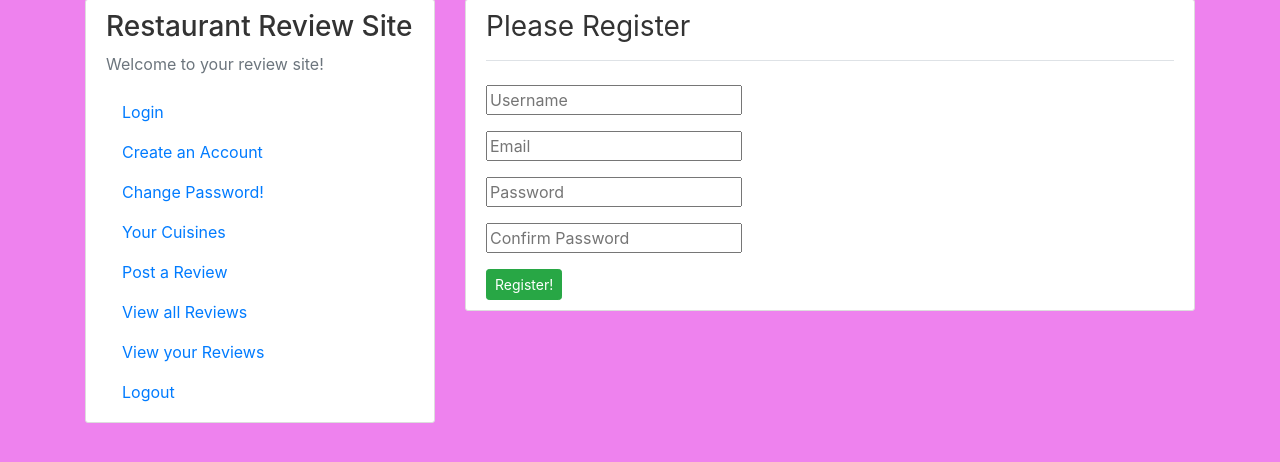
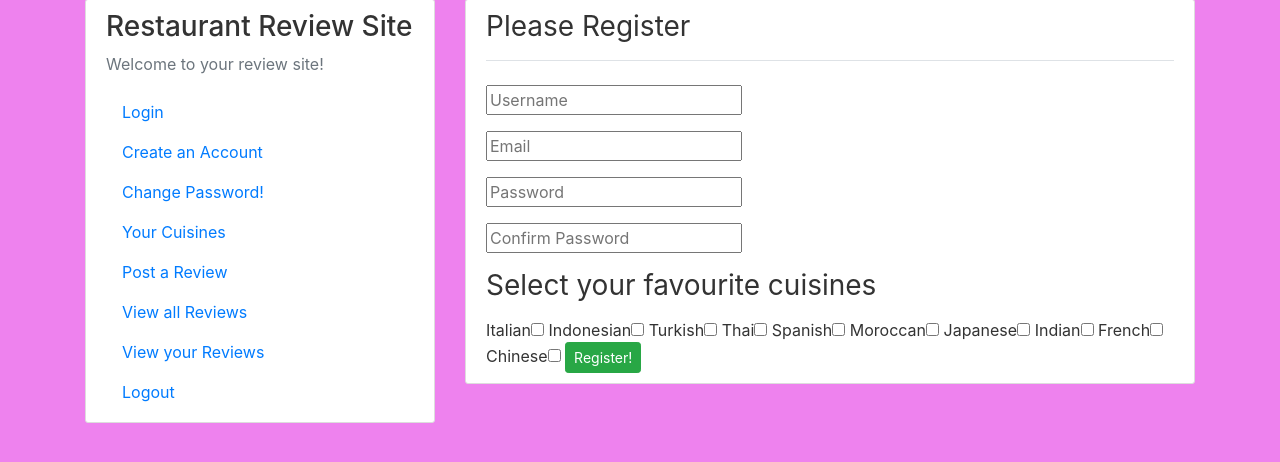
Before and after one commit to mayaspencerj/reviews, a Flask app: page /register/ in a window 1280 px wide. Shown: the part 141-603 px from the top of the page. Run offline with Flask 2, Linux system fonts and the light colour scheme; some libraries are stand-ins or nearby versions.

Commit message:
stores in user_cuisine in table from from choice
new options in register form

```diff
--- a/app/templates/register.html
+++ b/app/templates/register.html
@@ -47,6 +47,19 @@
       {% endif %}
     </span>
   </p>
+  <form method="POST" action="/">
+    <h3 class="h3 mb-3 font-weight-normal">Select your favourite cuisines</h3>
+        Italian<input type="checkbox" value="1" name="mycheckbox">
+        Indonesian<input type="checkbox" value="2" name="mycheckbox">
+        Turkish<input type="checkbox" value="3" name="mycheckbox">
+        Thai<input type="checkbox" value="4" name="mycheckbox">
+        Spanish<input type="checkbox" value="5" name="mycheckbox">
+        Moroccan<input type="checkbox" value="6" name="mycheckbox">
+        Japanese<input type="checkbox" value="7" name="mycheckbox">
+        Indian<input type="checkbox" value="8" name="mycheckbox">
+        French<input type="checkbox" value="9" name="mycheckbox">
+        Chinese<input type="checkbox" value="10" name="mycheckbox">
+  </form>
   <button class="btn btn-sm btn-success" type="submit">Register!</button>
 </div>
 </form>
--- a/app/views.py
+++ b/app/views.py
@@ -64,7 +64,18 @@ def register():
         db.session.add(user)
         db.session.commit()
         login_user(user)
-        return redirect(url_for('post_rev.html'))
+        id = session['user_id']
+        choices = request.form.getlist('mycheckbox')
+        if choices == []:
+            pass
+        else:
+            for i in choices:
+                cuisine_item = Users_Cuisines(int(id),int(i))
+                db.session.add(cuisine_item)
+                db.session.commit()
+
+
+        return redirect(url_for('post_rev'))
     return render_template('register.html', form=form)
 
 @app.route("/logout")
@@ -107,20 +118,17 @@ def location():
 @app.route("/view_all")
 def view_all():
     posts = Items.query.all()
-
     for post in posts:
         #name_id = "This review is by " + str(item.user_id)
         post.username = Accounts.query.filter_by(id=Items.id).first().username
-
-
     return render_template('view_all.html', posts=posts)
 
 
 #ROUTE TO VIEW ALL THE RECORDS / TO DO ITEMS
-@app.route("/preferences")
+@app.route('/preferences', methods=['GET', 'POST'])
 @login_required
 def preferences():
-
+    #VIEW PREFERENCES
     return render_template('preferences.html')
 
 
```
Also changed, not shown: site.db.
